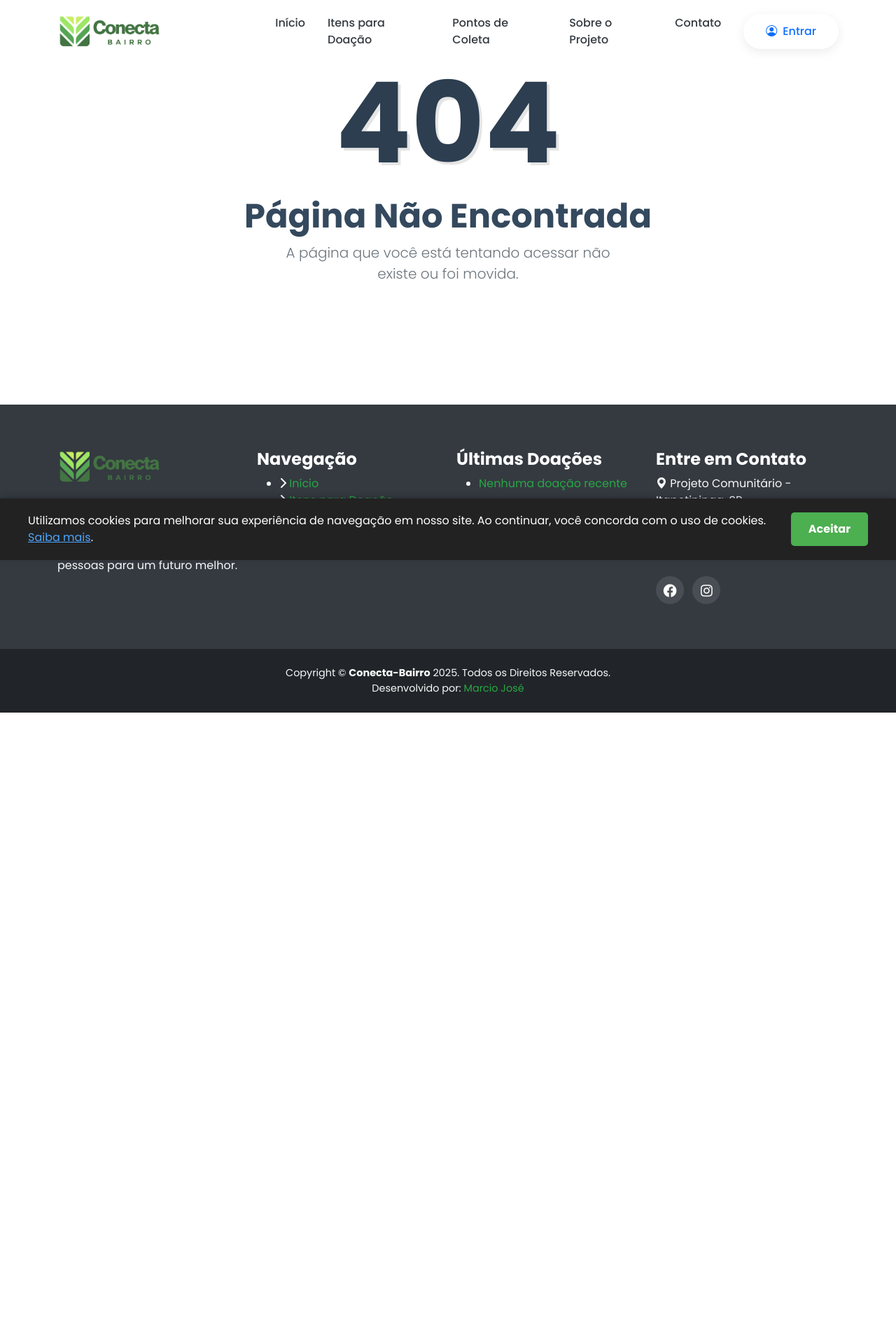
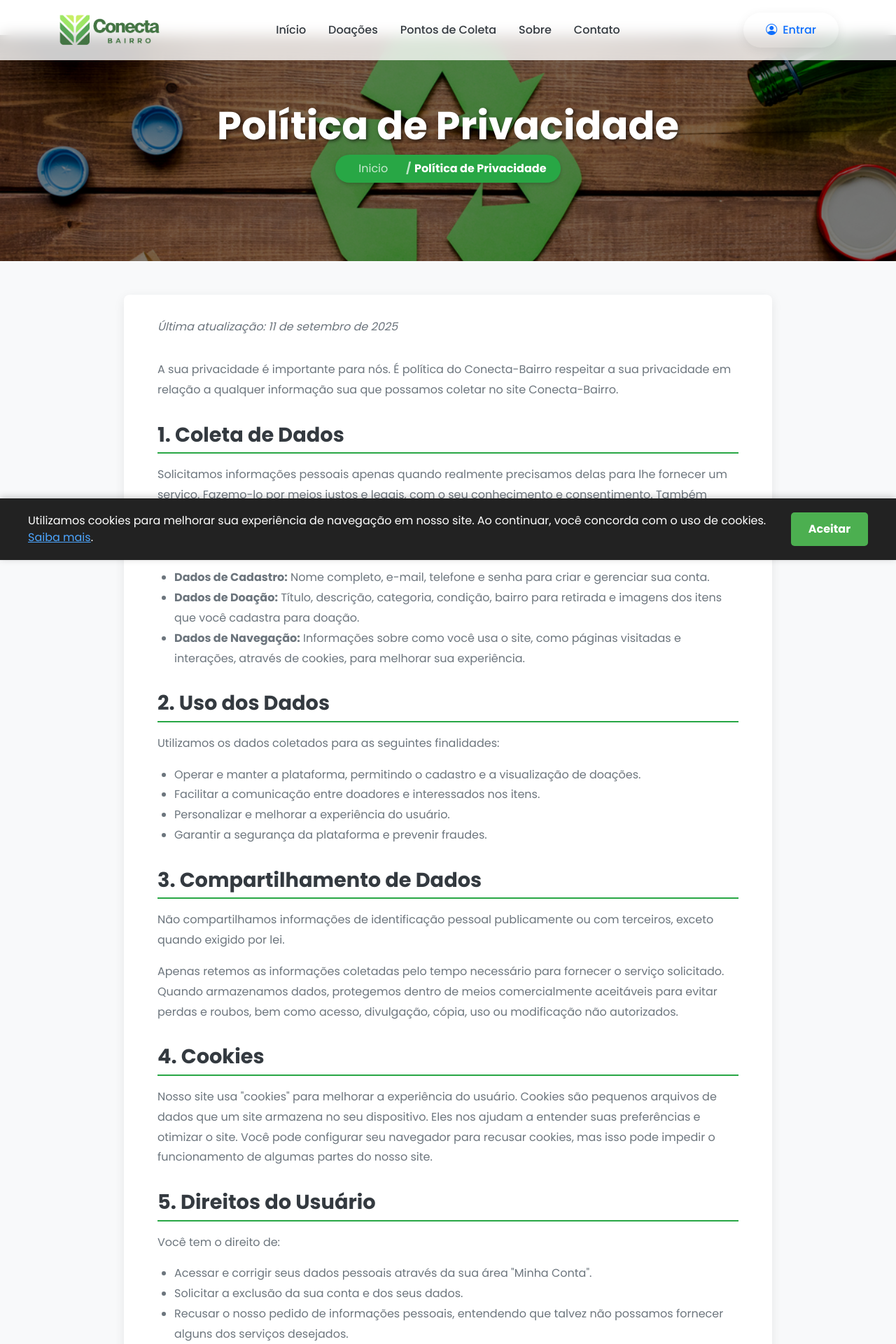
Before and after one commit to MarcioJSMJr/conecta-bairro, a PHP site: page /conectabairro/politica-de-privacidade in a window 1280 px wide. Shown: the top 1920 px of the page at 70% size. Before the commit the page ends 1018 px from the top, so only its background shows below. Run offline with PHP 8.4, Linux system fonts and the light colour scheme; data that the repository does not hold is empty; some libraries are stand-ins or nearby versions.

Commit message:
[FIX] ALL

```diff
--- a/admin/src/view/includes/header.php
+++ b/admin/src/view/includes/header.php
@@ -1,11 +1,10 @@
 <nav class="navbar navbar-expand-lg navbar-light bg-white shadow-sm">
-    <div class="container-fluid">
+    <div class="container-fluid justify-content-between">
         <button class="btn btn-outline-secondary sidebar-toggle-btn" id="sidebar-toggle">
             <i class="bi bi-list"></i>
         </button>
 
-        <div class="collapse navbar-collapse">
-            <ul class="navbar-nav ms-auto">
+        <ul class="navbar-nav">
             <li class="nav-item dropdown">
                 <a class="nav-link dropdown-toggle d-flex align-items-center" href="#" id="userDropdown" role="button" data-bs-toggle="dropdown" aria-expanded="false">
                     <i class="bi bi-person-circle fs-4 me-2"></i>
@@ -17,5 +16,4 @@
             </li>
         </ul>
     </div>
-    </div>
 </nav>
--- a/admin/src/view/includes/sidebar.php
+++ b/admin/src/view/includes/sidebar.php
@@ -9,7 +9,7 @@ $isManagementPage = in_array($resource, $managementPages);
 
 <div class="sidebar-wrapper" id="sidebar-wrapper">
     <div class="sidebar-header">
-        <a href="<?php echo ADMIN_URL; ?>dashboard" class="sidebar-brand">
+        <a href="<?php echo ADMIN_URL; ?>" class="sidebar-brand">
             <img src="<?php echo BASE_URL; ?>assets/images/logo.png" alt="Logo" class="logo">
         </a>
         <button class="btn sidebar-close-btn d-lg-none sidebar-toggle-btn">
--- /dev/null
+++ b/assets/css/politica-de-privacidade.css
@@ -0,0 +1,119 @@
+.page-header {
+    position: relative;
+    padding: 6rem 0;
+    margin-top: 50px;
+    background-size: cover;
+    background-position: center;
+}
+
+.page-header .hero-overlay {
+    position: absolute;
+    top: 0;
+    left: 0;
+    width: 100%;
+    height: 100%;
+    background-color: rgba(0, 0, 0, 0.5);
+}
+
+.page-header .container {
+    position: relative;
+    z-index: 2;
+}
+
+.page-header .page-title {
+    font-weight: 700;
+    text-shadow: 2px 2px 5px rgba(0, 0, 0, 0.6);
+    margin-bottom: 0.5rem;
+}
+
+.page-header .page-subtitle {
+    font-size: 1.2rem;
+    margin-bottom: 1.5rem;
+    color: var(--white-color) !important;
+}
+
+/* --- Breadcrumb --- */
+.breadcrumb {
+    display: inline-flex;
+    align-items: center;
+    background-color: var(--primary-color);
+    padding: 0.5rem 1rem;
+    border-radius: 50px;
+    box-shadow: 0 2px 5px rgba(0, 0, 0, 0.2);
+}
+
+.breadcrumb-item {
+    padding: 0 0.3rem;
+}
+
+.breadcrumb-item a {
+    color: var(--white-color) !important;
+    opacity: 0.9;
+    position: relative;
+    padding: 0.3rem 0.8rem;
+    border-radius: 30px;
+    transition: all var(--transition-speed) ease;
+}
+
+.breadcrumb-item a:hover {
+    opacity: 1;
+    background-color: rgba(255, 255, 255, 0.2);
+}
+
+.breadcrumb-item a::after {
+    display: none;
+}
+
+.breadcrumb-item.active {
+    color: var(--white-color) !important;
+    opacity: 1;
+    font-weight: 600;
+}
+
+.breadcrumb-item+.breadcrumb-item::before {
+    color: var(--white-color);
+    opacity: 0.7;
+    padding-right: 0.3rem;
+}
+
+.privacy-policy-section {
+    background-color: #f8f9fa;
+}
+
+.privacy-content-card {
+    background-color: #fff;
+    padding: 2rem 3rem;
+    border-radius: var(--border-radius);
+    box-shadow: var(--box-shadow);
+}
+
+.privacy-content-card h2 {
+    font-size: 1.8rem;
+    margin-top: 2rem;
+    margin-bottom: 1rem;
+    padding-bottom: 0.5rem;
+    border-bottom: 2px solid var(--primary-color);
+}
+
+.privacy-content-card h3 {
+    font-size: 1.3rem;
+    font-weight: 600;
+    margin-top: 1.5rem;
+    margin-bottom: 0.5rem;
+}
+
+.privacy-content-card p,
+.privacy-content-card li {
+    line-height: 1.8;
+    color: var(--text-light);
+}
+
+.privacy-content-card ul {
+    padding-left: 1.5rem;
+}
+
+.last-updated {
+    font-style: italic;
+    color: var(--text-light);
+    margin-bottom: 2rem;
+}
--- a/assets/css/style.css
+++ b/assets/css/style.css
@@ -478,15 +478,46 @@ h6 {
 
 /* Centralização do menu em telas grandes */
 @media (min-width: 992px) {
-    #navbar .navbar-collapse {
-        justify-content: space-between;
+    #navbar .container {
+        position: relative;
     }
 
     #navbar .navbar-nav {
-        margin-left: 130px;
+        position: absolute;
+        left: 50%;
+        transform: translateX(-50%);
+    }
+
+    #navbar .navbar-collapse {
+        justify-content: flex-end;
     }
 }
 
+/* --- Estilos para o Menu Mobile (Hambúrguer) --- */
+@media (max-width: 991.98px) {
+    #navbar .navbar-collapse {
+        padding: 1rem;
+        margin-top: 0.5rem;
+        border-top: 1px solid var(--border-color);
+    }
+
+    #navbar .navbar-nav {
+        align-items: center;
+    }
+
+    #navbar .nav-link {
+        padding: 0.75rem 0;
+        text-align: center;
+        width: 100%;
+    }
+
+    #navbar .nav-btn-container {
+        margin-top: 1rem;
+        margin-left: 0 !important;
+        justify-content: center;
+        width: 100%;
+    }
+}
 
 /*
 ===================================================================
--- a/includes/footer.php
+++ b/includes/footer.php
@@ -63,7 +63,7 @@
             Copyright &copy; <strong><?php echo SITE_NAME; ?></strong> <?php echo date("Y"); ?>. Todos os Direitos Reservados.
         </div>
         <div class="credits">
-            Desenvolvido por: <a href="#">Marcio José</a>
+            Desenvolvido por: <a href="https://github.com/MarcioJSMJr">Marcio José</a>
         </div>
     </div>
 
--- a/includes/info.php
+++ b/includes/info.php
@@ -57,10 +57,16 @@ $seo_data = [
         'og_image' => 'og-image-contato.png',
         'url_sufix' => 'contato'
     ],
-     'pontos-coleta' => [
+    'pontos-coleta' => [
         'title' => 'Pontos de Coleta | ' . SITE_NAME,
         'description' => 'Encontre os ecopontos e locais de coleta seletiva em Itapetininga para descartar corretamente seus recicláveis.',
         'og_image' => 'og-image-coleta.jpg',
         'url_sufix' => 'pontos-coleta'
     ],
+    'politica-de-privacidade' => [
+        'title' => 'Política de Privacidade | ' . SITE_NAME,
+        'description' => 'Conheça nossas práticas de privacidade e como lidamos com os dados dos usuários na plataforma Conecta-Bairro.',
+        'og_image' => 'og-image-default.png',
+        'url_sufix' => 'politica-de-privacidade'
+    ],
 ];
--- a/includes/navbar.php
+++ b/includes/navbar.php
@@ -14,13 +14,13 @@
                     <a class="nav-link <?php echo ($page == 'home') ? 'active' : ''; ?>" href="<?php echo BASE_URL; ?>">Início</a>
                 </li>
                 <li class="nav-item">
-                    <a class="nav-link <?php echo ($page == 'doacoes' || $page == 'doacao-detalhe') ? 'active' : ''; ?>" href="<?php echo BASE_URL; ?>doacoes">Itens para Doação</a>
+                    <a class="nav-link <?php echo ($page == 'doacoes' || $page == 'doacao-detalhe') ? 'active' : ''; ?>" href="<?php echo BASE_URL; ?>doacoes">Doações</a>
                 </li>
                 <li class="nav-item">
                     <a class="nav-link <?php echo ($page == 'pontos-coleta') ? 'active' : ''; ?>" href="<?php echo BASE_URL; ?>pontos-coleta">Pontos de Coleta</a>
                 </li>
                 <li class="nav-item">
-                    <a class="nav-link <?php echo ($page == 'sobre') ? 'active' : ''; ?>" href="<?php echo BASE_URL; ?>sobre">Sobre o Projeto</a>
+                    <a class="nav-link <?php echo ($page == 'sobre') ? 'active' : ''; ?>" href="<?php echo BASE_URL; ?>sobre">Sobre</a>
                 </li>
                 <li class="nav-item">
                     <a class="nav-link <?php echo ($page == 'contato') ? 'active' : ''; ?>" href="<?php echo BASE_URL; ?>contato">Contato</a>
--- a/index.php
+++ b/index.php
@@ -47,6 +47,9 @@ switch ($page) {
     case 'home':
         $view_data['latest_donations'] = $donation_controller->list(3);
         $view_data['featured_collection_points'] = $collection_point_controller->list(3);
+        break;
+
+    case 'politica-de-privacidade':
         break;
 
     case 'doacoes':
--- /dev/null
+++ b/pages/politica-de-privacidade.php
@@ -0,0 +1,69 @@
+<section class="page-header" style="background-image: url('<?php echo BASE_URL; ?>assets/images/hero-background.png');">
+    <div class="hero-overlay"></div>
+    <div class="container">
+        <div class="row justify-content-center">
+            <div class="col-lg-8 text-center" data-aos="fade-up">
+                <h1 class="page-title display-4 text-white">Política de Privacidade</h1>
+                <nav aria-label="breadcrumb">
+                    <ol class="breadcrumb">
+                        <li class="breadcrumb-item"><a href="<?php echo BASE_URL; ?>" class="text-white opacity-75">Inicio</a></li>
+                        <li class="breadcrumb-item active text-white" aria-current="page">Política de Privacidade</li>
+                    </ol>
+                </nav>
+            </div>
+        </div>
+    </div>
+</section>
+
+<section class="privacy-policy-section py-5">
+    <div class="container">
+        <div class="row justify-content-center">
+            <div class="col-lg-10" data-aos="fade-up">
+                <div class="privacy-content-card">
+                    <p class="last-updated">Última atualização: 11 de setembro de 2025</p>
+
+                    <p>A sua privacidade é importante para nós. É política do Conecta-Bairro respeitar a sua privacidade em relação a qualquer informação sua que possamos coletar no site Conecta-Bairro.</p>
+
+                    <h2>1. Coleta de Dados</h2>
+                    <p>Solicitamos informações pessoais apenas quando realmente precisamos delas para lhe fornecer um serviço. Fazemo-lo por meios justos e legais, com o seu conhecimento e consentimento. Também informamos por que estamos coletando e como será usado.</p>
+                    <p>Os tipos de dados que coletamos incluem:</p>
+                    <ul>
+                        <li><strong>Dados de Cadastro:</strong> Nome completo, e-mail, telefone e senha para criar e gerenciar sua conta.</li>
+                        <li><strong>Dados de Doação:</strong> Título, descrição, categoria, condição, bairro para retirada e imagens dos itens que você cadastra para doação.</li>
+                        <li><strong>Dados de Navegação:</strong> Informações sobre como você usa o site, como páginas visitadas e interações, através de cookies, para melhorar sua experiência.</li>
+                    </ul>
+
+                    <h2>2. Uso dos Dados</h2>
+                    <p>Utilizamos os dados coletados para as seguintes finalidades:</p>
+                    <ul>
+                        <li>Operar e manter a plataforma, permitindo o cadastro e a visualização de doações.</li>
+                        <li>Facilitar a comunicação entre doadores e interessados nos itens.</li>
+                        <li>Personalizar e melhorar a experiência do usuário.</li>
+                        <li>Garantir a segurança da plataforma e prevenir fraudes.</li>
+                    </ul>
+
+                    <h2>3. Compartilhamento de Dados</h2>
+                    <p>Não compartilhamos informações de identificação pessoal publicamente ou com terceiros, exceto quando exigido por lei.</p>
+                    <p>Apenas retemos as informações coletadas pelo tempo necessário para fornecer o serviço solicitado. Quando armazenamos dados, protegemos dentro de meios comercialmente aceitáveis para evitar perdas e roubos, bem como acesso, divulgação, cópia, uso ou modificação não autorizados.</p>
+
+                    <h2>4. Cookies</h2>
+                    <p>Nosso site usa "cookies" para melhorar a experiência do usuário. Cookies são pequenos arquivos de dados que um site armazena no seu dispositivo. Eles nos ajudam a entender suas preferências e otimizar o site. Você pode configurar seu navegador para recusar cookies, mas isso pode impedir o funcionamento de algumas partes do nosso site.</p>
+
+                    <h2>5. Direitos do Usuário</h2>
+                    <p>Você tem o direito de:</p>
+                    <ul>
+                        <li>Acessar e corrigir seus dados pessoais através da sua área "Minha Conta".</li>
+                        <li>Solicitar a exclusão da sua conta e dos seus dados.</li>
+                        <li>Recusar o nosso pedido de informações pessoais, entendendo que talvez não possamos fornecer alguns dos serviços desejados.</li>
+                    </ul>
+
+                    <h2>6. Alterações nesta Política</h2>
+                    <p>Podemos atualizar nossa política de privacidade de tempos em tempos. Recomendamos que você revise esta página periodicamente para quaisquer alterações. Notificaremos sobre quaisquer alterações, publicando a nova política de privacidade nesta página.</p>
+
+                    <h2>7. Contato</h2>
+                    <p>Se você tiver alguma dúvida sobre como lidamos com dados do usuário e informações pessoais, entre em contato conosco através da nossa página de <a href="<?php echo BASE_URL; ?>contato">Contato</a>.</p>
+                </div>
+            </div>
+        </div>
+    </div>
+</section>
--- a/sitemap.php
+++ b/sitemap.php
@@ -9,7 +9,7 @@ echo '<?xml version="1.0" encoding="UTF-8"?>';
 echo '<urlset xmlns="http://www.sitemaps.org/schemas/sitemap/0.9">';
 
 // --- PÁGINAS ESTÁTICAS ---
-$static_pages = ['home', 'sobre', 'doacoes', 'contato', 'pontos-coleta'];
+$static_pages = ['home', 'sobre', 'doacoes', 'contato', 'pontos-coleta', 'politica-de-privacidade'];
 foreach ($static_pages as $page) {
     if (isset($seo_data[$page])) {
         $sufix = ($page === 'home') ? '' : $seo_data[$page]['url_sufix'];
@@ -18,7 +18,7 @@ foreach ($static_pages as $page) {
     }
 }
 
-// --- PÁGINAS DINÂMICAS DE DOAÇÕES (DO BANCO DE DADOS) ---
+// --- PÁGINAS DINÂMICAS DE DOAÇÕES ---
 $all_donations = $donation_controller->list_all();
 if (!empty($all_donations)) {
     foreach ($all_donations as $donation) {
```
Also changed, not shown: admin/banco.sql (+0 -46 lines), admin/media/donations/fundodm.jpg (deleted), admin/media/donations/guts.jpg (deleted), admin/media/donations/monitor.png (deleted), admin/media/donations/ps5.png (deleted), admin/media/donations/sofa.png (deleted). Lines whose indentation alone changed are shown as unchanged.
